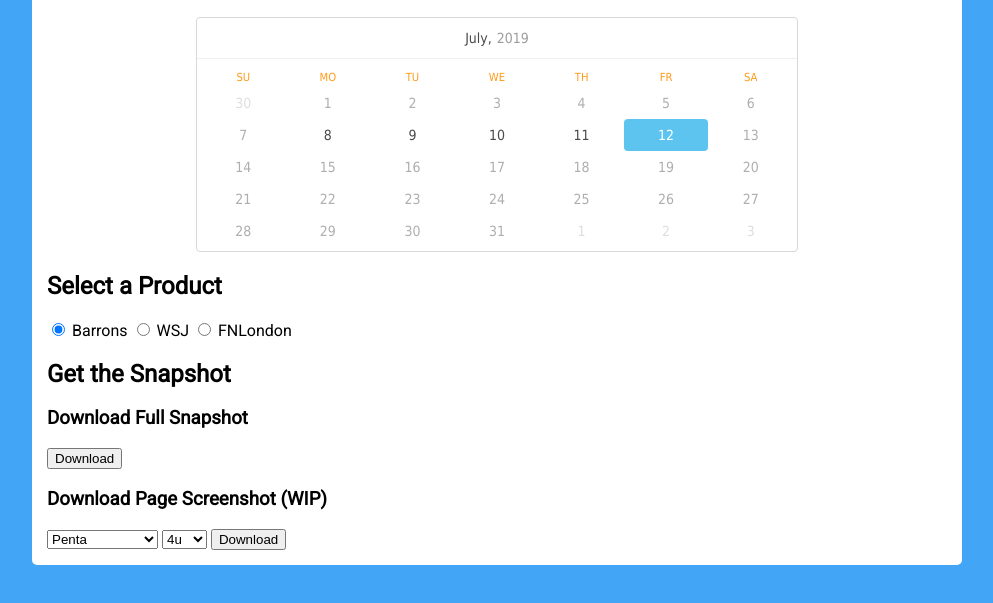
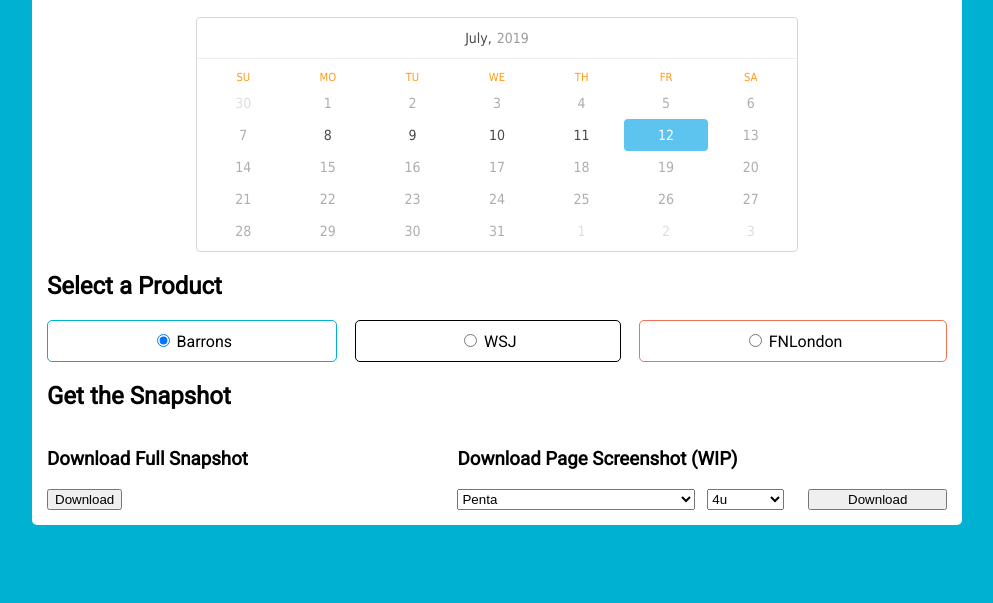
Before and after one commit to blabel3/snapshots, a website: page public/index.html in a window 1280 px wide. Shown: the part 135-738 px from the top of the page, without its empty margins (143-1136 px from the left). Drawn offline with nearby package versions, Linux system fonts and the light colour scheme.

Commit message:
Added product styling and flexboxes:

```diff
--- a/public/style.css
+++ b/public/style.css
@@ -1,6 +1,10 @@
 body {
     font-family: 'Roboto', sans-serif;
-    background-color: #42a5f5;
+    background-color: #00b1d2;
+    -webkit-transition: background-color 1s ease;
+    -moz-transition: background-color 1s ease;
+    -o-transition: background-color 1s ease;
+    transition: background-color 1s ease;
 }
 
 .content {
@@ -16,14 +20,48 @@ h1 {
     text-align: center;
 }
 
-
-.form-control {
-    display: none;
-}
-
 .datepicker {
     width: 100%;
     max-width: 600px;
     margin:auto;
     display: block;
 }
+
+.flex-container {
+    display: flex;
+    flex-wrap: wrap;
+}
+
+#products > :last-child {
+    margin-right: 0px;
+}
+
+/*input[type=radio] {
+    opacity:0;
+    position: absolute;
+    width: 0;
+}*/
+
+.product {
+    padding: 10px 2px;
+    text-align: center;
+    margin-right: 2%;
+    flex-grow: 1;
+    border: 1px solid black;
+    border-radius: 5px;
+}
+
+#barrons-label { border-color: #00b1d2 }
+#wsj-label { border-color: black }
+#fnlondon-label { border-color: #f37056 }
+
+
+#pages {
+    flex-grow: 4;
+    margin-right:2.5%;
+}
+
+#breakpoints {
+    flex-grow: 1;
+    margin-right:5%;
+}
```
